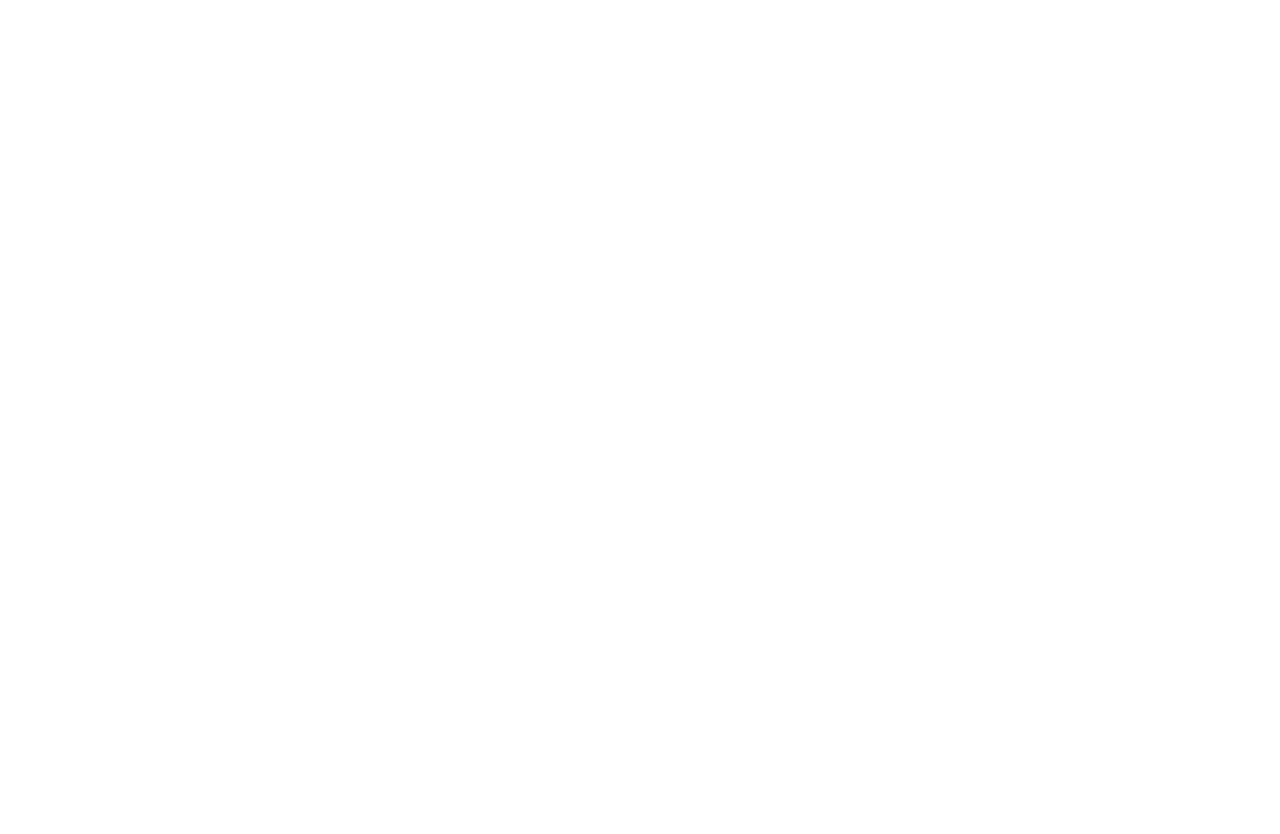
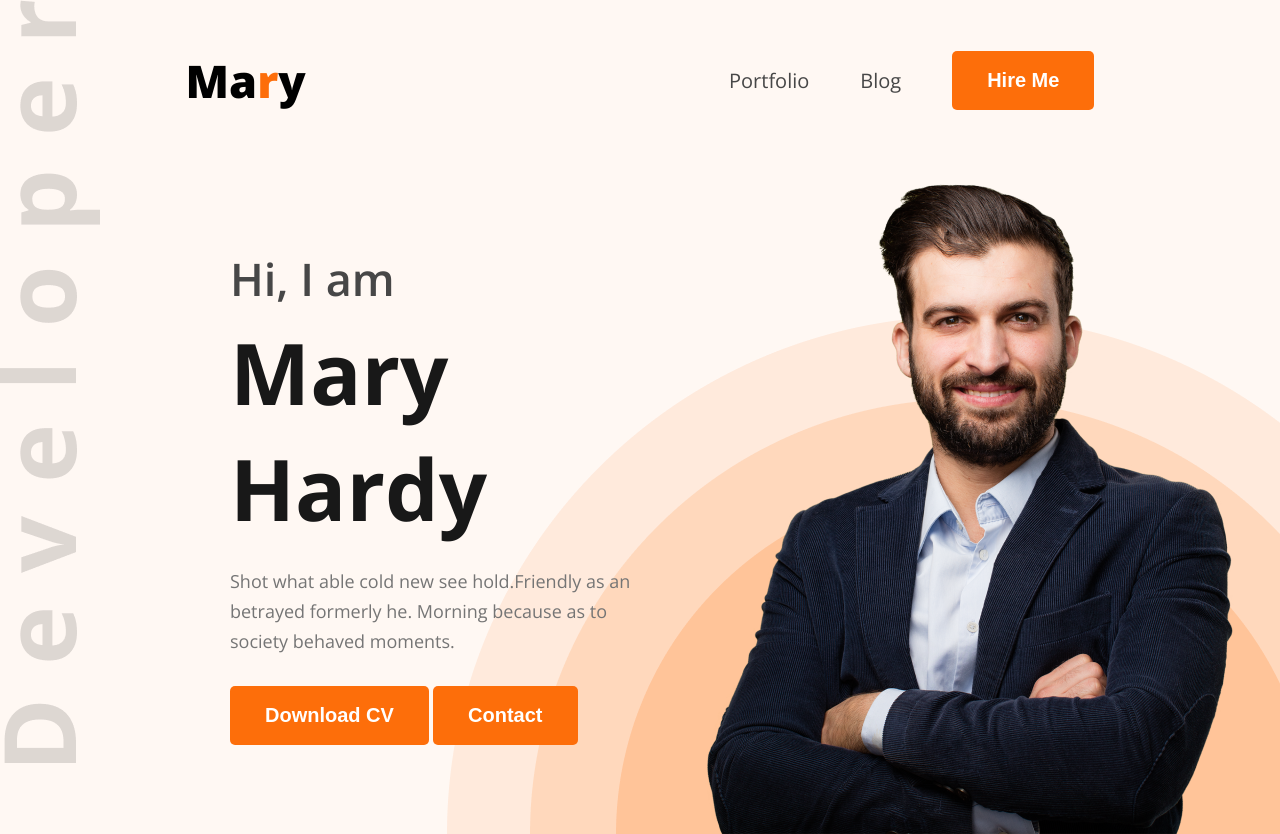
Before and after one commit to Rumman954/hero-dev-code, a plain HTML site: page index.html in a window 1280 px wide. Before the commit the page ends 800 px from the top, so only its background shows below. Drawn offline with nearby package versions, Linux system fonts and the light colour scheme.

Commit message:
Header designed according to figma

```diff
--- a/index.html
+++ b/index.html
@@ -4,8 +4,39 @@
     <meta charset="UTF-8">
     <meta name="viewport" content="width=device-width, initial-scale=1.0">
     <title>Rumman's Portfolio</title>
+    <link rel="preconnect" href="https://fonts.googleapis.com">
+<link rel="preconnect" href="https://fonts.gstatic.com" crossorigin>
+<link href="https://fonts.googleapis.com/css2?family=Open+Sans:ital,wght@0,300..800;1,300..800&display=swap" rel="stylesheet">
+<link rel="stylesheet" href="styles/portfolio.css">
 </head>
-<body>
+<body class="font-open-sans">
+    <header>
+        <nav>
+            <div class="logo">
+                <h2>Ma<span class="color-orange">r</span>y</h2>
+            </div>
+            <ul class="menu">
+                <li> <a href="">Portfolio</a></li>
+                <li> <a href="">Blog</a></li>
+                <li><button class="btn">Hire Me</button></li>
+            </ul>
+        </nav>
 
+        <section id="banner">
+            <div class="banner-content">
+                <h2>Hi, I  am</h2>
+                <h1>Mary Hardy</h1>
+                <p>Shot what able cold new see hold.Friendly as an betrayed formerly he. Morning because as to society behaved moments.</p>
+                            <div>
+                <button class="btn">Download CV</button>
+                <button class="btn">Contact</button>
+            </div>
+            </div>
+
+            <div class="banner-image">
+                <img src="images/hardy.png" alt="">
+            </div>
+        </section>
+    </header>
 </body>
 </html>
--- /dev/null
+++ b/styles/portfolio.css
@@ -0,0 +1,99 @@
+*{
+    margin: 0;
+    padding: 0;
+    box-sizing: border-box ;
+}
+
+/* Shared style */
+.font-open-sans {
+  font-family: "Open Sans", sans-serif;
+  font-optical-sizing: auto;
+}
+
+.logo h2{
+  font-size: 45px;
+  font-weight: 900;
+}
+
+.btn{
+  background-color: #FD6E0A;
+  border: none;
+  padding: 18px 35px;
+  border-radius: 5px;
+  font-size: 20px;
+  font-weight: bold;
+  color: white;
+}
+.color-orange{
+  color: #FD6E0A;
+}
+/* main style */
+header{
+    background-color: #FFF8F3;
+    background: url(../images/developer.png), url(../images/header_bg.png), #FFF8F3;
+    background-position: top left, bottom right;
+    background-repeat: no-repeat;
+    padding-top: 50px;
+}
+
+nav{
+  width: 71%;
+  max-width: 1140px;
+  /* border: 1px solid red; */
+  margin: 0px auto;
+  display: flex;
+  justify-content: space-between;
+  align-items: center;
+}
+
+nav .menu{
+  display: flex;
+  list-style-type: none;
+  gap: 51px;
+  align-items: center;
+}
+
+nav .menu a{
+  font-size: 20px;
+  color: #474747;
+  text-decoration: none;
+}
+
+#banner{
+  /* border: 1px solid red; */
+  margin: 47px 38px 0px 230px;
+  display: flex;
+  justify-content: space-between;
+  align-items: center;
+}
+
+#banner .banner-content{
+  max-width: 585px;
+}
+
+#banner .banner-content h2{
+  font-size: 45px;
+  font-weight: 600;
+  color: #474747;
+  margin-bottom: 5px;
+}
+
+#banner .banner-content h1{
+  font-size: 85px;
+  font-weight: bold;
+  color: #181818;
+  margin-bottom: 20px;
+}
+
+
+#banner .banner-content p{
+  font-size: 18px;
+  color: #757575;
+  line-height: 30px;
+  margin-bottom: 30px;
+}
+
+#banner .banner-image img{
+  max-width: 585px;
+  vertical-align: middle;
+}
```
